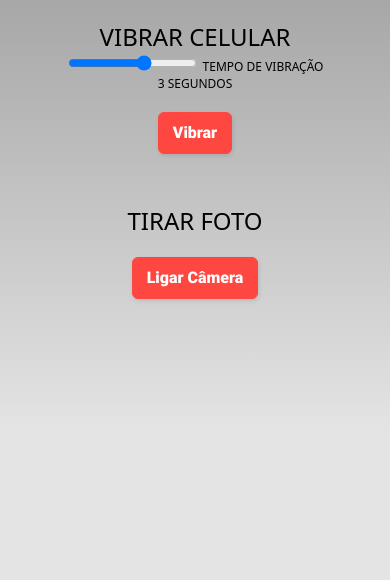
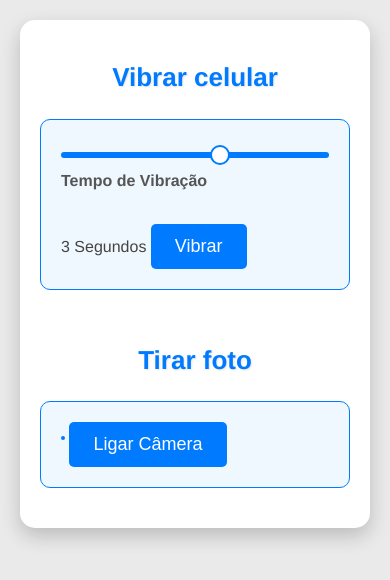
Before and after one commit to JoseAmorim/cordova-aula, a website: page www/index.html in a window 390 px wide. Drawn offline with Linux system fonts and the light colour scheme; some packages are replaced by stand-ins of ours.

Commit message:
Update index.html

```diff
--- a/www/index.html
+++ b/www/index.html
@@ -28,7 +28,7 @@
             * Disables use of inline scripts in order to mitigate risk of XSS vulnerabilities. To change this:
                 * Enable inline JS: add 'unsafe-inline' to default-src
         -->
-    <meta
+   <meta
       http-equiv="Content-Security-Policy"
       content="default-src 'self' data: https://ssl.gstatic.com 'unsafe-eval'; style-src 'self' 'unsafe-inline'; media-src *; img-src 'self' data: content:;"
     />
@@ -39,8 +39,110 @@
       content="initial-scale=1, width=device-width, viewport-fit=cover"
     />
     <meta name="color-scheme" content="light dark" />
-    <link rel="stylesheet" href="css/index.css" />
     <title>Hello World</title>
+    <style>
+      body {
+          font-family: 'Helvetica Neue', Arial, sans-serif;
+          background-color: #eaeaea;
+          margin: 0;
+          padding: 20px;
+          color: #444;
+          line-height: 1.6;
+      }
+
+      .app {
+          max-width: 600px;
+          margin: auto;
+          padding: 20px;
+          border-radius: 15px;
+          box-shadow: 0 8px 20px rgba(0, 0, 0, 0.2);
+          background-color: #ffffff;
+          transition: transform 0.3s;
+      }
+
+      .app:hover {
+          transform: scale(1.02);
+      }
+
+      h1 {
+          font-size: 26px;
+          color: #007BFF;
+          text-align: center;
+          margin-bottom: 20px;
+          text-shadow: 1px 1px 2px rgba(0, 0, 0, 0.1);
+      }
+
+      .container {
+          margin: 20px 0;
+          padding: 20px;
+          border: 1px solid #007BFF;
+          border-radius: 10px;
+          background-color: #f0f8ff;
+          transition: background-color 0.3s;
+      }
+
+      .container:hover {
+          background-color: #e0f4ff;
+      }
+
+      input[type="range"] {
+          width: 100%;
+          margin: 10px 0;
+          -webkit-appearance: none;
+          appearance: none;
+          background: #007BFF;
+          height: 6px;
+          border-radius: 5px;
+      }
+
+      input[type="range"]::-webkit-slider-thumb {
+          -webkit-appearance: none;
+          appearance: none;
+          width: 20px;
+          height: 20px;
+          background: #ffffff;
+          border: 2px solid #007BFF;
+          border-radius: 50%;
+          cursor: pointer;
+      }
+
+      label {
+          display: block;
+          margin-bottom: 10px;
+          font-weight: bold;
+          color: #555;
+      }
+
+      .botao {
+          display: inline-block;
+          padding: 12px 24px;
+          font-size: 18px;
+          color: #ffffff;
+          background-color: #007BFF;
+          border: none;
+          border-radius: 5px;
+          cursor: pointer;
+          transition: background-color 0.3s, transform 0.3s;
+      }
+
+      .botao:hover {
+          background-color: #0056b3;
+          transform: translateY(-2px);
+      }
+
+      img {
+          max-width: 100%;
+          height: auto;
+          border-radius: 10px;
+          margin-bottom: 10px;
+          border: 2px solid #007BFF;
+          transition: transform 0.3s;
+      }
+
+      img:hover {
+          transform: scale(1.05);
+      }
+    </style>
   </head>
   <body>
     <div class="app">
```
